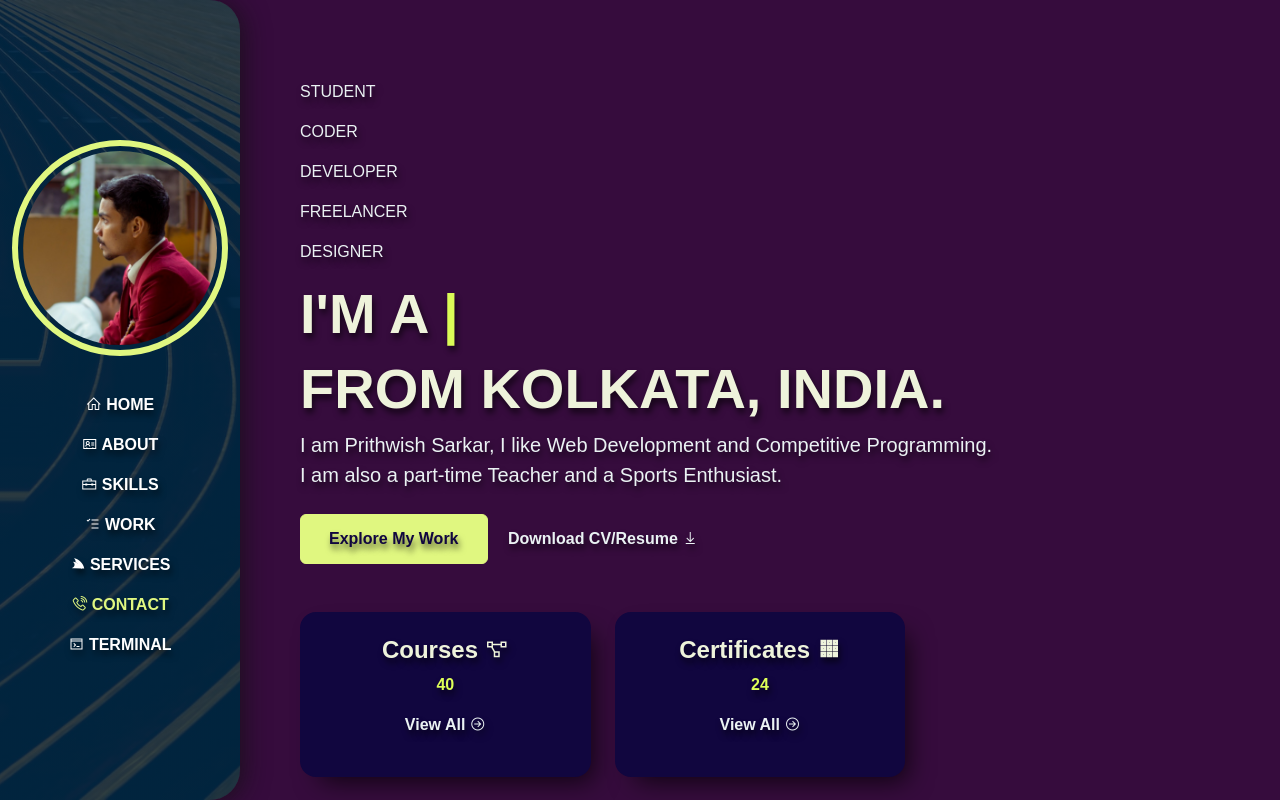
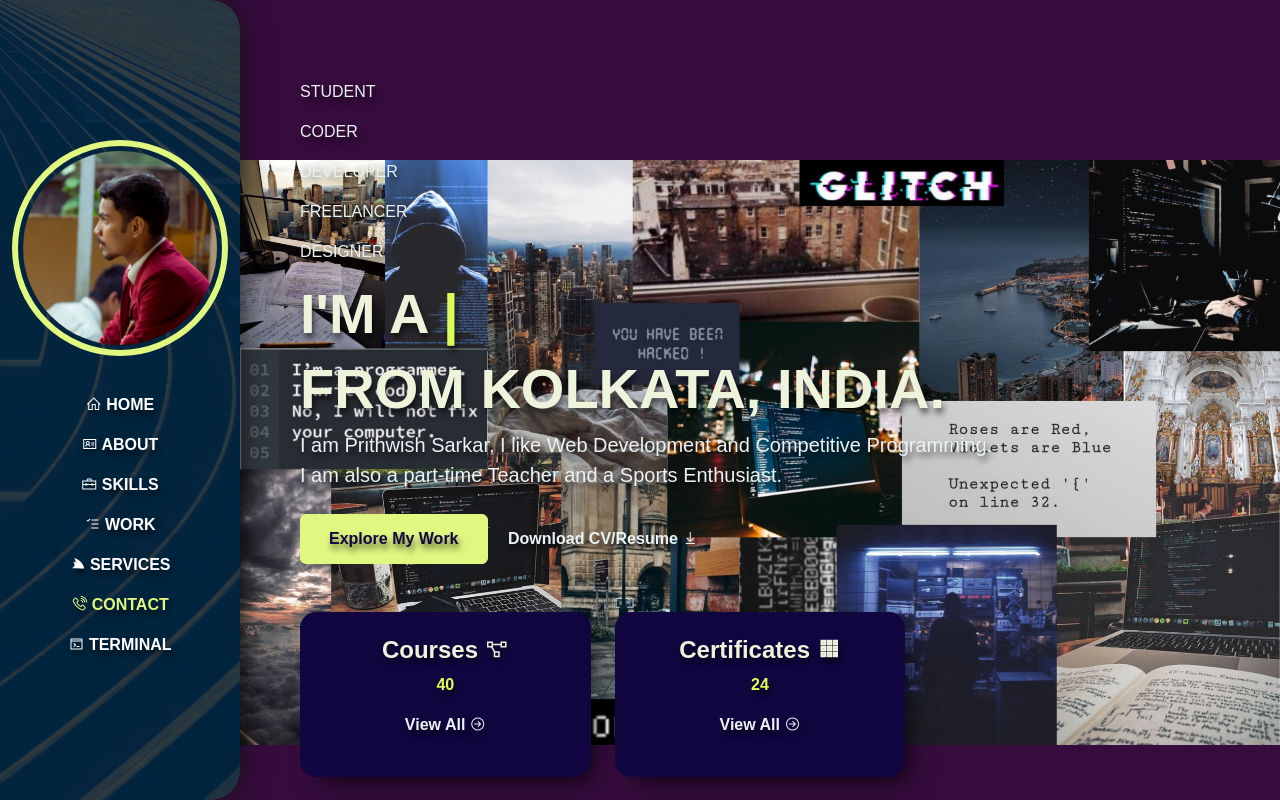
Before and after one commit to Pritz69/Portfolio_Website, a plain HTML site: page index.html in a window 1280 px wide. Shown: the top 800 px of the page. Drawn offline with Linux system fonts and the light colour scheme; animation ran at ten frames a second; a script that the page names is missing; a web font is replaced by a local one.

Commit message:
Update style.css

```diff
--- a/assets/css/style.css
+++ b/assets/css/style.css
@@ -295,7 +295,7 @@ img {
 
     #home {
 
-        background: url(../images/img111.jpeg);
+        background: url(../images/img111.jpg);
         background-position: right center;
         border: none;
         background-repeat: no-repeat;
```
